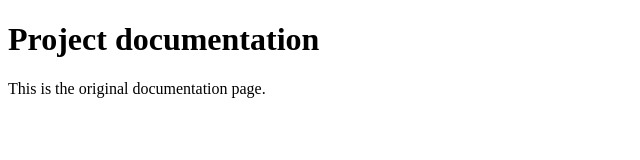
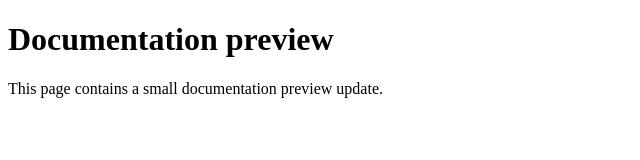
Before and after one commit to zero0xzero/claude-action-branch-test, a plain HTML site: page index.html in a window 1280 px wide. Shown: the whole page, without its empty margins (0-640 px from the left). Drawn offline with Linux system fonts and the light colour scheme.

Commit message:
Update documentation preview page

```diff
--- a/index.html
+++ b/index.html
@@ -2,10 +2,10 @@
 <html>
   <head>
     <meta charset="utf-8">
-    <title>Project documentation</title>
+    <title>Documentation preview</title>
   </head>
   <body>
-    <h1>Project documentation</h1>
-    <p>This is the original documentation page.</p>
+    <h1>Documentation preview</h1>
+    <p>This page contains a small documentation preview update.</p>
   </body>
 </html>
```
Also changed, not shown: preview-note.txt (added).
